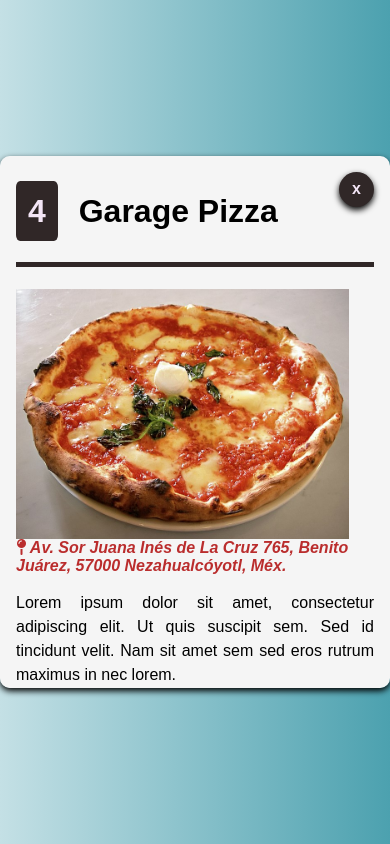
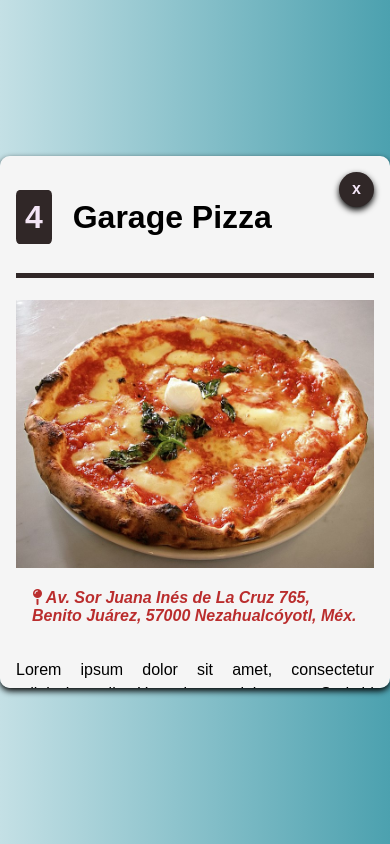
Before and after one commit to auvm/boletines, a website: page Restaurantes/garage_pizzas.html in a window 390 px wide. Drawn offline with nearby package versions, Linux system fonts and the light colour scheme.

Commit message:
add final details for mobile first

```diff
--- a/assets/css/main.css
+++ b/assets/css/main.css
@@ -11,6 +11,10 @@
 
 html{
     font-family: 'Nunito', sans-serif;
+}
+
+.main-image{
+    max-width: 100%;
 }
 
 .container{
@@ -40,7 +44,7 @@
     position: relative;
     padding: 1em;
 
-    overflow: scroll;
+    overflow: auto;
 }
 
 a{
@@ -112,25 +116,24 @@
     /* shorthand property */
     border-bottom: 5px solid var(--color1) ;
     padding-bottom: 1em;
-}
-
-.main-image{
-    float: left;
-    height: 250px;
-    margin-right: 1em;
+    /* interlineado - alto de linea */
+    line-height: 1.5;
 }
 
 .address{
+    padding: 1em 1em;
     color: var(--color2);
     font-weight: 700;
+
 }
 
 .table_position{
-    padding: 12px;
+    padding: 9px;
     margin-right: 12px;
     background-color: var(--color1);
     color: var(--color6);
     border-radius: 10%;
+
 
 }
 
@@ -156,9 +159,15 @@
 
 }
 
-@media(min-width:900px){
+@media(min-width:600px){
     .content{
         padding: 1.8em;
+    }
+
+    .main-image{
+        float: left;
+        height: 250px;
+        margin-right: 1em;
     }
 
     .table td, .table th{
```
Also changed, not shown: assets/images/pizza1.jpeg.
